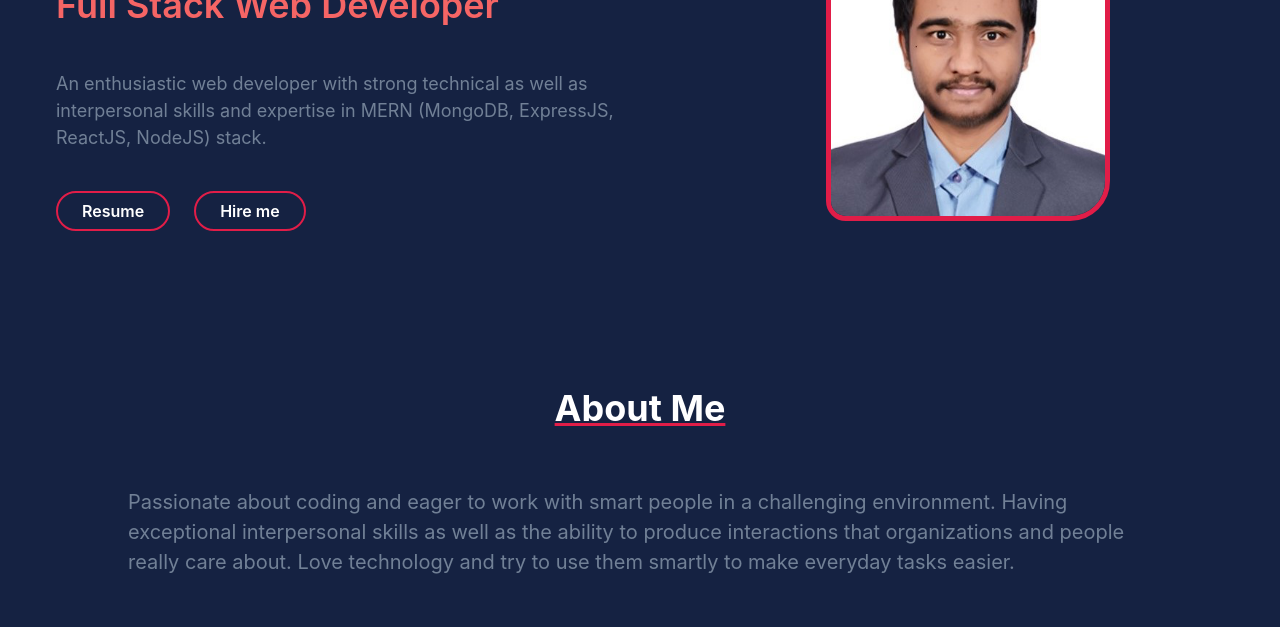
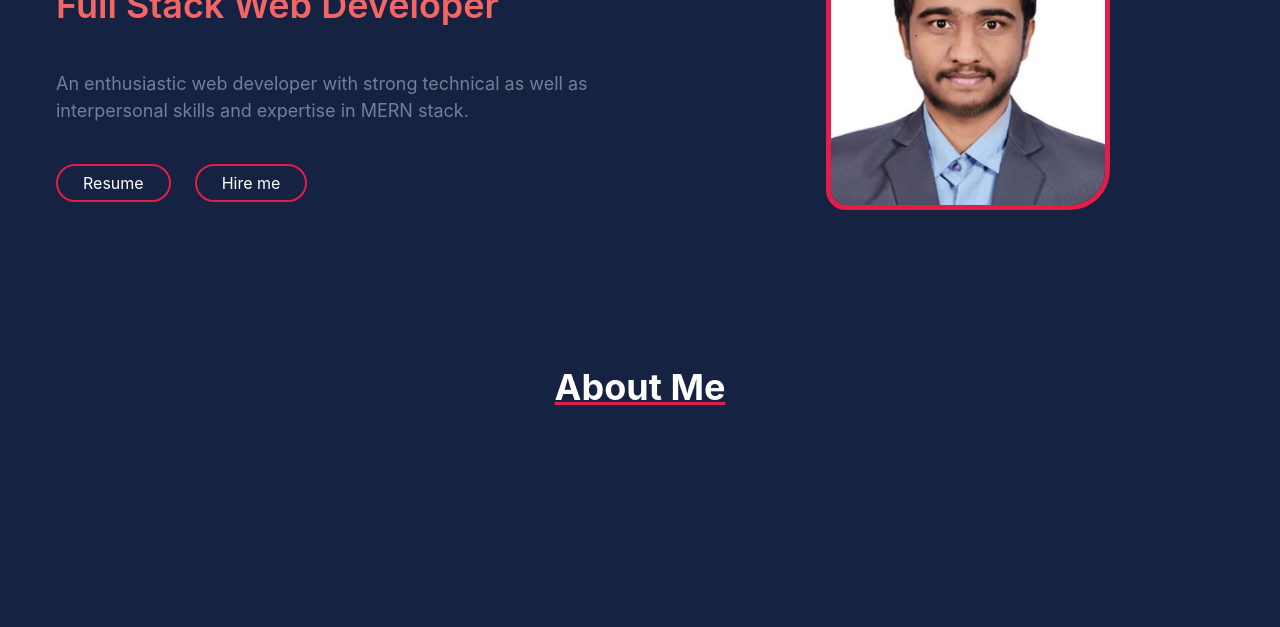
Before and after one commit to AnkitChopde/AnkitChopde.github.io, a React (Create React App) app: page / in a window 1280 px wide. Shown: the part 256-883 px from the top of the page. Built offline with nearby package versions, Linux system fonts and the light colour scheme.

Commit message:
commitedToSuccess

```diff
--- a/src/Components/Navbar.css
+++ b/src/Components/Navbar.css
@@ -8,6 +8,7 @@ nav{
     position:sticky;
     color:white;
     top:0;
+    z-index:2;
     box-shadow: rgba(0, 0, 0, 0.25) 0px 25px 50px -12px;
 }
 
--- a/src/Components/Navbar.jsx
+++ b/src/Components/Navbar.jsx
@@ -52,19 +52,19 @@ const Navbar = () => {
                 </AnchorLink></li>
 
 
-                <li>
-                <AnchorLink offset={"70px"} className="nav-link about"  href="#about">About</AnchorLink>
+                <li className="nav-link about">
+                <AnchorLink offset={"70px"}  href="#about">About</AnchorLink>
                 </li >
-                <li >
-                <AnchorLink offset={"70px"} className="nav-link skills" href="#skills" >Skills</AnchorLink>
+                <li className="nav-link skills">
+                <AnchorLink offset={"70px"}  href="#skills" >Skills</AnchorLink>
                 </li>
 
-                <li >
-                <AnchorLink offset={"70px"} className="nav-link projects" href="#projects" >Projects</AnchorLink>
+                <li className="nav-link projects">
+                <AnchorLink offset={"70px"} href="#projects" >Projects</AnchorLink>
                 </li>
 
-                <li  >
-                <AnchorLink offset={"70px"} className="nav-link contact"  href="#contact" >Contact</AnchorLink>
+                <li  className="nav-link contact">
+                <AnchorLink offset={"70px"}   href="#contact" >Contact</AnchorLink>
                 </li>
                <Link id="resume-button-1"  onClick={handleResume}>
                <li  className="nav-link resume" onClick={onButtonClick}>
--- a/src/Components/ProjectCard.jsx
+++ b/src/Components/ProjectCard.jsx
@@ -33,14 +33,16 @@ const ProjectCard = () => {
           HTML, CSS, JavaScript, React, Redux, ChakraUI, firebase
         </Text>
       </HStack>
-      <Center>
+      <Center >
         <HStack mt={{ base: "3", md: "7", lg: "7" }} spacing="5.5rem">
           <Link className="project-github-link" onClick={handleDeployed}>
             <IconButton
               aria-label="github"
               variant="ghost"
               size="lg"
+
               border="2px solid E11D48"
+              overflow='hidden'
               isRound={true}
               _hover={{ bg: "#0D74FF" }}
               icon={<FaEye size="28px" />}
@@ -52,7 +54,6 @@ const ProjectCard = () => {
               variant="ghost"
               size="lg"
               border="2px solid E11D48"
-              isRound={true}
               _hover={{ bg: "#0D74FF" }}
               icon={<BsGithub size="28px" />}
             />
--- a/src/pages/About.jsx
+++ b/src/pages/About.jsx
@@ -3,13 +3,13 @@ import React from 'react'
 import '../App.css';
 const About = () => {
   return (
-    <div id="about" className="about section" style={{paddingTop:"60px",backgroundColor:"#152242",height:"400px"}}>
+    <Box id="about" className="about section" paddingTop={{base:"20px",md:"50px",lg:"60px"}} style={{backgroundColor:"#152242",height:"400px"}}>
     <Stack spacing="14" align="center">
     <Heading  className="heading">About Me</Heading>
-     <Text id="user-detail-intro" fontSize={{base:"lg",md:"xl",lg:"xl"}} textAlign={{base:"center",md:"center",lg:"left"}} marginTop="200px" w="80%" m="auto" color={'gray.500'}>Passionate about coding and eager to work with smart people in a challenging environment. Having exceptional interpersonal skills as well as the ability to produce interactions that organizations and people really care about.
+     <Text id="user-detail-intro" fontSize={{base:"lg",md:"xl",lg:"xl"}} textAlign={{base:"center",md:"center",lg:"left"}} m="auto" marginTop={{base:"50px",md:"180px",lg:"200px"}} w="80%"  color={'gray.500'}>Passionate about coding and eager to work with smart people in a challenging environment. Having exceptional interpersonal skills as well as the ability to produce interactions that organizations and people really care about.
       Love technology and try to use them smartly to make everyday tasks easier.</Text>
     </Stack>
-    </div>
+    </Box>
   )
 }
 
--- a/src/pages/ProfileSection.jsx
+++ b/src/pages/ProfileSection.jsx
@@ -16,12 +16,13 @@ import {
   IconProps,
   useColorModeValue,
   Link,
+  useToast,
 } from '@chakra-ui/react';
 import AnchorLink from "react-anchor-link-smooth-scroll";
 
 
 const ProfileSection = () => {
-
+ const toast = useToast();
   const handleResume = ()=>{
     window.open("https://drive.google.com/file/d/1hgRxgDKguwd78F2AQVfwzSx7DBm-3K8M/view?usp=share_link")
   }
@@ -37,9 +38,11 @@ const ProfileSection = () => {
             alink.href = fileURL;
             alink.download = 'Ankesh_Chopde_Resume.pdf';
             alink.click();
+
         })
     })
 }
+
   return (
        <div id="home" style={{backgroundColor:"#152242"}}>
          <Container maxW={'7xl'}>
@@ -68,29 +71,41 @@ const ProfileSection = () => {
                 </Text>
               </Heading>
               <Text color={'gray.500'} fontSize="lg" id="user-detail-intro">
-              An enthusiastic web developer with strong technical as well as interpersonal skills and expertise in MERN (MongoDB, ExpressJS, ReactJS, NodeJS) stack.
+              An enthusiastic web developer with strong technical as well as interpersonal skills and expertise in MERN stack.
               </Text>
-              <Stack spacing={6} direction={'row'}  >
+              <Stack spacing={6} direction={'row'} justifyContent={{base:"center",md:"center",lg:"left"}}  >
           <Link id="resume-button-2" _hover={{textDecoration:"none"}} onClick={handleResume} download='pdf'>
-          <Button
+          {/* <Button
             rounded={'full'}
             onClick={onButtonClick}
             px={6}
+
            bg="#152242"
            color="#ffffff"
            border="2px solid #E11D48"
             _hover={{ bg: '#E11D48',border:"2px solid white" }}>
             Resume
-          </Button>
+          </Button> */}
+          <Box rounded={'full'}
+            onClick={onButtonClick}
+           bg="#152242"
+           color="#ffffff"
+           border="2px solid #E11D48"
+            _hover={{ bg: '#E11D48',border:"2px solid white" }}
+             p="5px 25px" >Resume</Box>
           </Link>
 
 
-          <Button rounded={'full'}  bg="#152242"
+          {/* <Button rounded={'full'}  bg="#152242"
            color="#ffffff"
            border="2px solid #E11D48"
             _hover={{ bg: '#E11D48',border:"2px solid white" }} px={6}>
             <AnchorLink offset={"40px"}  href="#contact">Hire me</AnchorLink>
-          </Button>
+          </Button> */}
+          <Box rounded={'full'}  bg="#152242"
+           color="#ffffff"
+           border="2px solid #E11D48"
+            _hover={{ bg: '#E11D48',border:"2px solid white" }} p="5px 25px" ><AnchorLink offset={"40px"}  href="#contact">Hire me</AnchorLink></Box>
         </Stack>
             </Stack>
 
--- a/src/pages/Skills.jsx
+++ b/src/pages/Skills.jsx
@@ -6,6 +6,64 @@ import {SiMongodb} from "react-icons/si"
 import html from "../Images/html.png"
 import css from "../Images/css-3.png"
 const Skills = () => {
+
+  // const arr = [
+  //   {
+  //     img: "https://chiranjeev-thapliyal.vercel.app/svg/html-5.svg",
+  //     name: "HTML",
+  //   },
+  //   {
+  //     img: "https://chiranjeev-thapliyal.vercel.app/svg/css3.svg",
+  //     name: "CSS",
+  //   },
+  //   {
+  //     img: "https://chiranjeev-thapliyal.vercel.app/svg/javascript.svg",
+  //     name: "JAVASCRIPT",
+  //   },
+  //   { img: react1, name: "REACT" },
+  //   { img: mongo, name: "MONGODB" },
+  //   {
+  //     img: "https://chiranjeev-thapliyal.vercel.app/svg/redux.svg",
+  //     name: "REDUX",
+  //   },
+  //   { img: node1, name: "NODE JS" },
+  //   { img: "https://chiranjeev-thapliyal.vercel.app/svg/git.svg", name: "GIT" },
+  //   { img: chakra, name: "CHAKRA UI" },
+  //   { img: post, name: "POSTMAN " },
+  //   { img: mongoo, name: "MONGOOSE" },
+  //   { img: express, name: "EXPRESS" },
+  // ];
+  // const arr1 = [
+  //   {
+  //     img: "https://chiranjeev-thapliyal.vercel.app/svg/html-5.svg",
+  //     name: "HTML",
+  //   },
+  //   {
+  //     img: "https://chiranjeev-thapliyal.vercel.app/svg/css3.svg",
+  //     name: "CSS",
+  //   },
+  //   {
+  //     img: "https://chiranjeev-thapliyal.vercel.app/svg/javascript.svg",
+  //     name: "JAVASCRIPT",
+  //   },
+  //   { img: react1, name: "REACT" },
+  //   {
+  //     img: "https://chiranjeev-thapliyal.vercel.app/svg/redux.svg",
+  //     name: "REDUX",
+  //   },
+  //   { img: chakra, name: "CHAKRA UI" },
+  // ];
+  // const arr2 = [
+  //   { img: mongo, name: "MONGODB" },
+  //   {
+  //     img: "https://chiranjeev-thapliyal.vercel.app/svg/redux.svg",
+  //     name: "REDUX",
+  //   },
+  //   { img: node1, name: "NODE JS" },
+  //   { img: post, name: "POSTMAN " },
+  //   { img: mongoo, name: "MONGOOSE" },
+  //   { img: express, name: "EXPRESS" },
+  // ];
   return (
     <div id="skills" style={{backgroundColor:"#152242"}}>
 
@@ -15,7 +73,7 @@ const Skills = () => {
         <Flex mt="10" flexWrap={"wrap"} justifyContent="center"
 
               gap={7}>
-          <SkillCard img={html} name="HTML" />
+          <SkillCard img={"https://chiranjeev-thapliyal.vercel.app/svg/html-5.svg"} name="HTML" />
           <SkillCard img={css} name="CSS"/>
           <SkillCard img="https://chiranjeev-thapliyal.vercel.app/svg/javascript.svg" name="JavaScript" />
           <SkillCard img="https://rahul-rajeevan-portfolio.netlify.app/static/media/react1.4e0c97009b885bfa75c5412262a46f5f.svg" name="React" />
```
